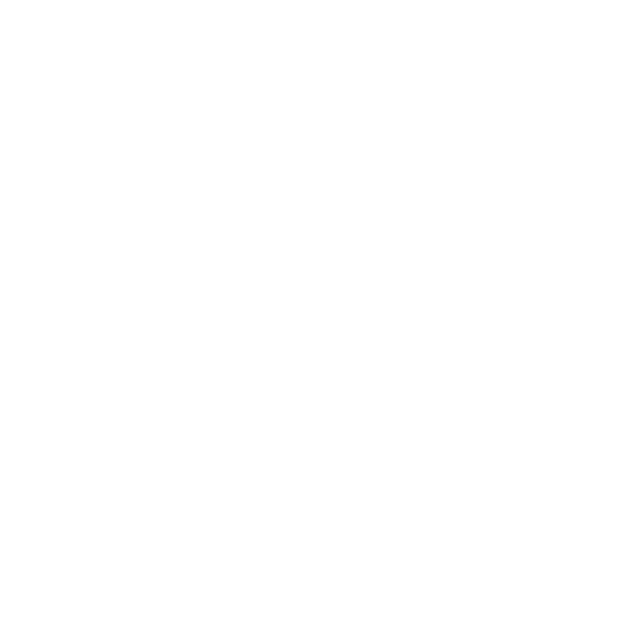
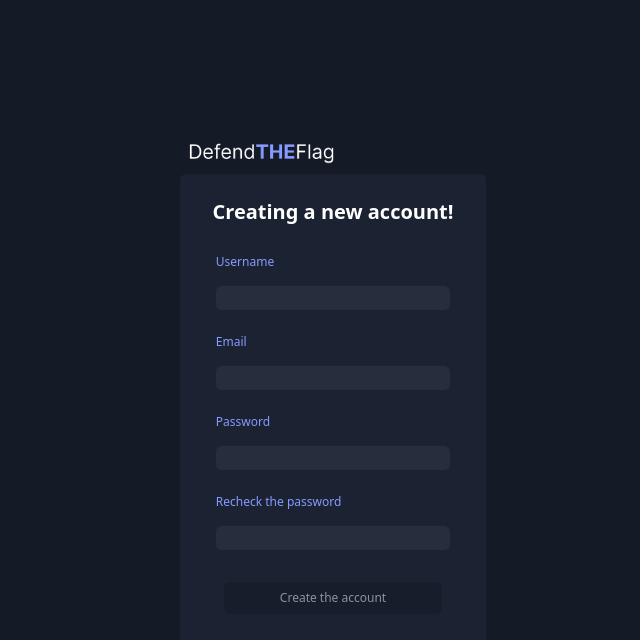
Before and after one commit to IvanIlanic/defendTheFlag, a React app in the folder frontend/: page /register in a window 1280 px wide. Shown: the top 640 px of the page, without its empty margins (307-947 px from the left). Built offline with nearby package versions, Linux system fonts and the light colour scheme; the HTML template or start-up script is replaced by a standard one.

Commit message:
Created the register front end

```diff
--- a/frontend/src/pages/Login.jsx
+++ b/frontend/src/pages/Login.jsx
@@ -23,9 +23,6 @@
             <p1 className='m-0'>New to defend the flag?</p1>
             <p1 className='m-0 text-accent '>Create an accont -</p1>
           </div>
-
-
-
         </div>
       </div>
 
--- a/frontend/src/pages/Register.jsx
+++ b/frontend/src/pages/Register.jsx
@@ -1,10 +1,35 @@
+import logo from '../assets/DefendTHEFlag.png'
+
 function Register() {
     return(
-        <div>
-            <h1 className="text-4xl">
-                Register
-            </h1>
-        </div>
+        <div className="min-h-screen bg-background flex items-center justify-center">
+              <div className="p-6" >
+                <img src={logo} alt="DefenTheFlag logo" className='h-10' />
+                <div className="h-auto w-auto p-6 bg-surface rounded-md pb-4">
+                  <h1 className='items-center text-center'>Creating a new account!</h1>
+                  <div className='p-3 flex flex-col'>
+                    <p1 className='text-accent font-normal'>Username</p1>
+                    <input className='bg-input rounded-md' type="text" />
+                  </div>
+                  <div className='p-3 flex flex-col'>
+                    <p1 className='text-accent font-normal'>Email</p1>
+                    <input className='bg-input rounded-md' type="text" />
+                  </div>
+                  <div className='p-3 flex flex-col'>
+                    <p1 className='text-accent font-normal'>Password</p1>
+                    <input className='bg-input rounded-md' type="password" />
+                  </div>
+                  <div className='p-3 flex flex-col'>
+                    <p1 className='text-accent font-normal'>Recheck the password</p1>
+                    <input className='bg-input rounded-md' type="password" />
+                  </div>
+                  <div className='p-5 justify-center flex'>
+                    <button className='btn'>Create the account</button>
+                  </div>
+                </div>
+              </div>
+
+            </div>
     )
 }
 
```
